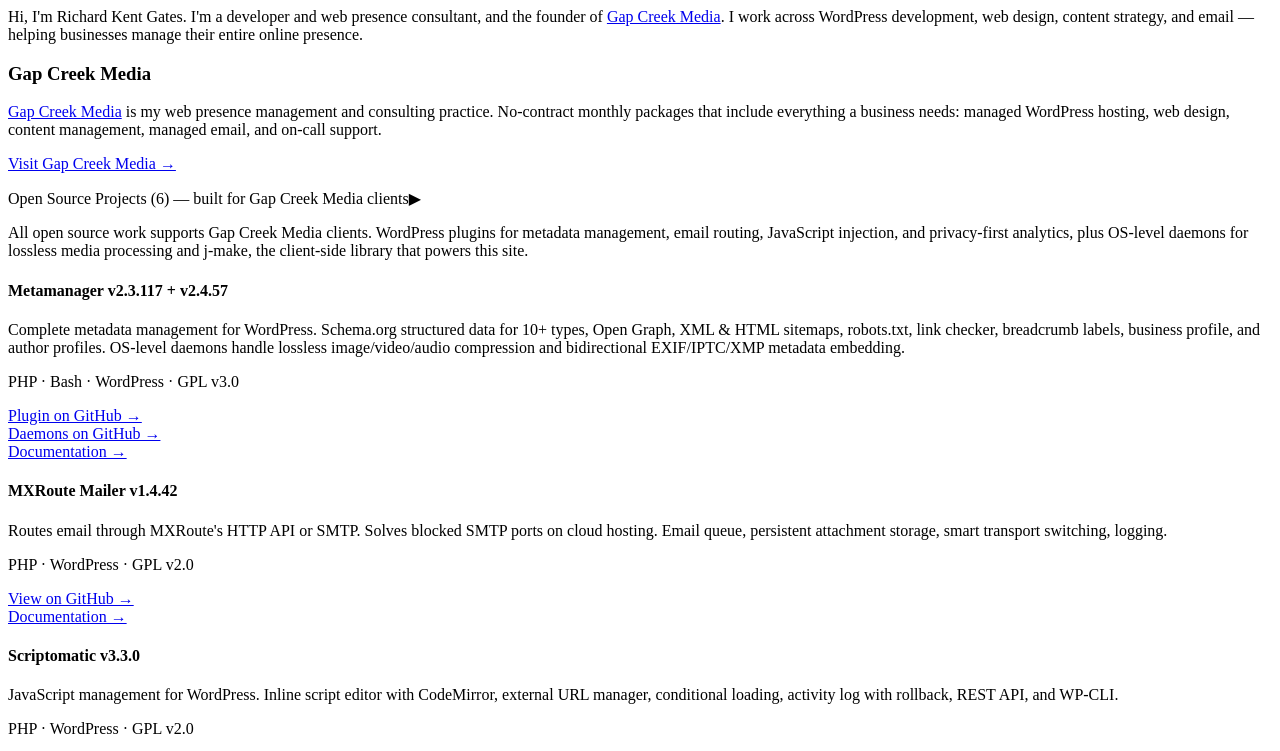
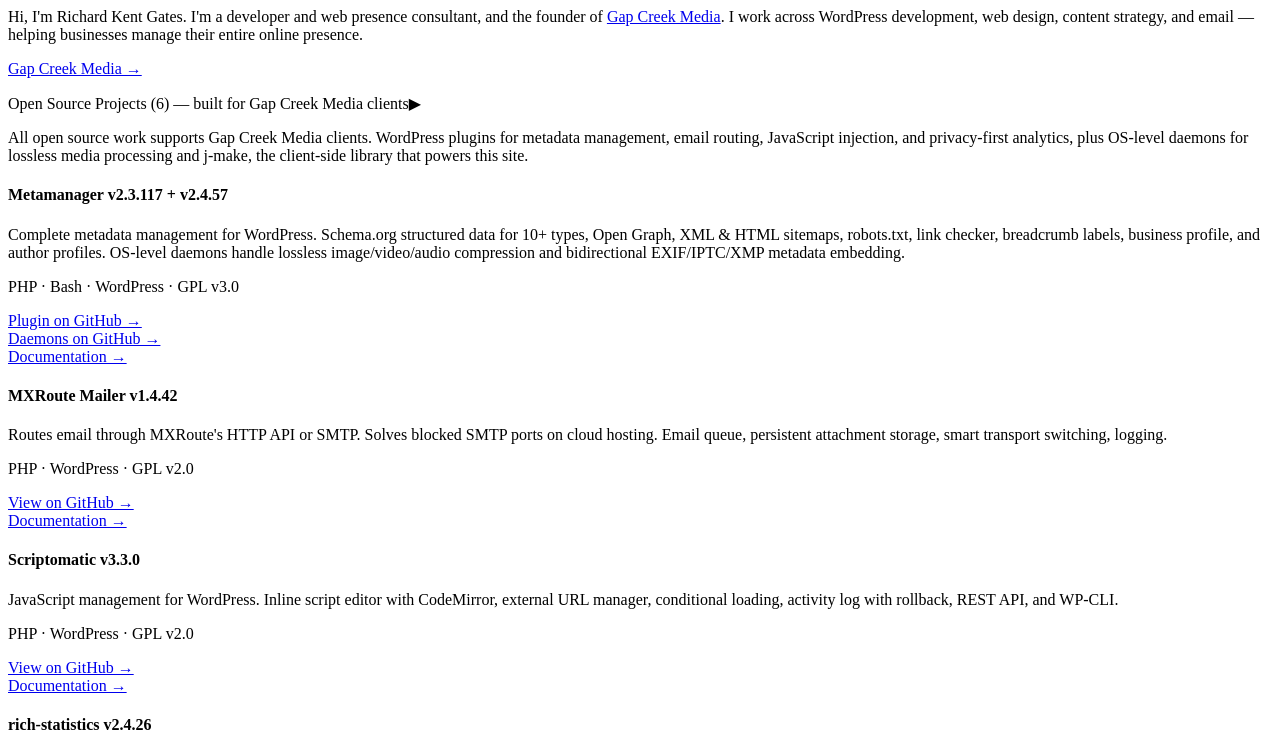
Before and after one commit to richardkentgates/rkg, a plain HTML site: page body/main_0/article_0/index.html in a window 1280 px wide. Shown: the top 751 px of the page. Drawn offline with Linux system fonts and the light colour scheme.

Commit message:
Remove Gap Creek Media section, keep link

```diff
--- a/body/main_0/article_0/index.html
+++ b/body/main_0/article_0/index.html
@@ -5,15 +5,8 @@
     helping businesses manage their entire online presence.
 </p>
 
-<h3 id="gcm">Gap Creek Media</h3>
 <p>
-    <a href="https://gapcreekmedia.com" target="_blank">Gap Creek Media</a> is my web
-    presence management and consulting practice. No-contract monthly packages that include
-    everything a business needs: managed WordPress hosting, web design, content management,
-    managed email, and on-call support.
-</p>
-<p>
-    <a href="https://gapcreekmedia.com" target="_blank">Visit Gap Creek Media &rarr;</a>
+    <a href="https://gapcreekmedia.com" target="_blank">Gap Creek Media &rarr;</a>
 </p>
 
 <div class="collapse-trigger" id="projects"><span>Open Source Projects (6) &mdash; built for Gap Creek Media clients</span><span class="arrow">&#9654;</span></div>
```
